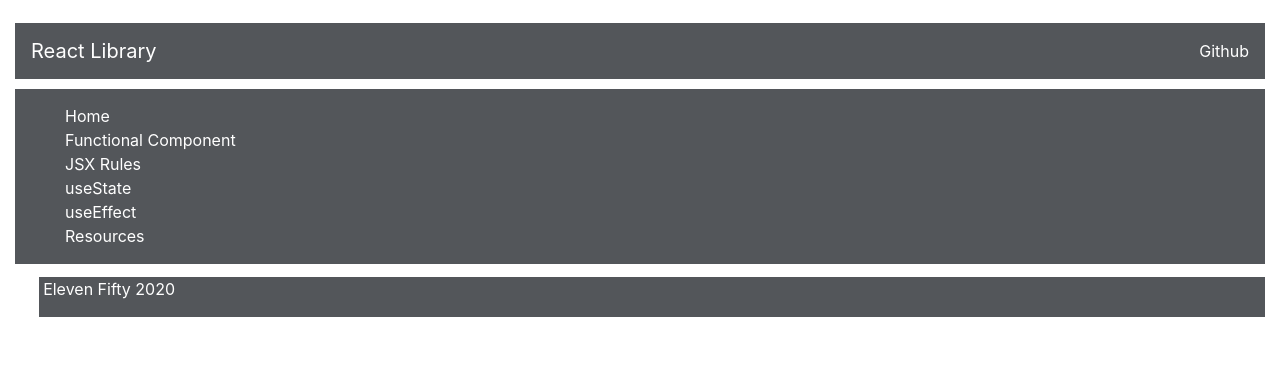
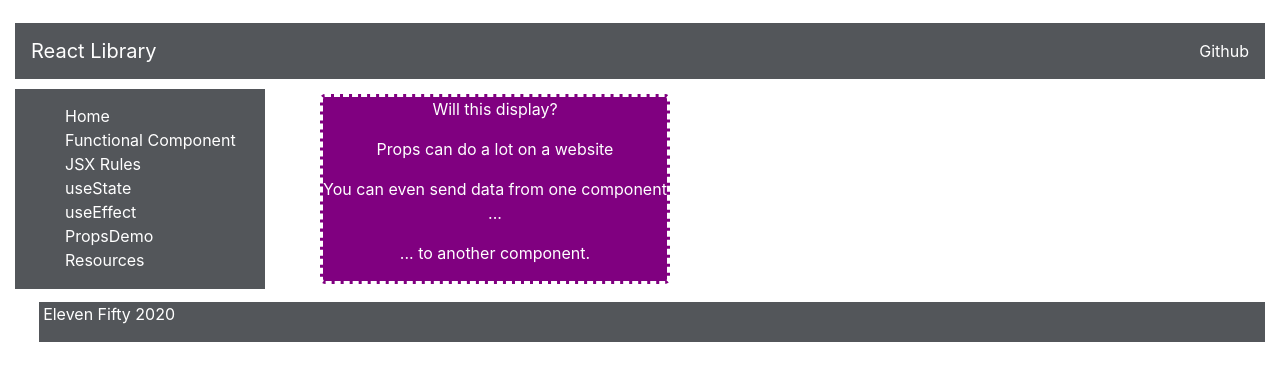
Before and after one commit to bubulldog20/javascriptNovember2020, a React (Create React App) app in the folder javascriptLibrary/5-react/react-fundamentals/: page /propsdemo in a window 1280 px wide. Shown: the top 380 px of the page. Built offline with nearby package versions, Linux system fonts and the light colour scheme.

Commit message:
added styles

```diff
--- a/javascriptLibrary/5-react/react-fundamentals/src/components/concepts/Effects.js
+++ b/javascriptLibrary/5-react/react-fundamentals/src/components/concepts/Effects.js
@@ -24,6 +24,7 @@ const SampleEffect = () => {
     const [timerRunning, setTimerRunning] = useState(false);
 
     useEffect(() => {
+        console.log('we initiated a state change');
         let timer;
         if (timerRunning) {
             timer = window.setTimeout(() => {
@@ -32,7 +33,11 @@ const SampleEffect = () => {
             }, 2000)
             }
             return () => {window.clearTimeout(timer); console.log('the timer was cleaned up', Date.now()/1000)}
-    })
+    });
+
+    useEffect(() => {
+        console.log('This should show up if I typed the code correctly.');
+    }, [])
 
     let buttonHandler = () => {
         if (!timerRunning){
--- /dev/null
+++ b/javascriptLibrary/5-react/react-fundamentals/src/components/concepts/PropsDemo.js
@@ -0,0 +1,50 @@
+import React, {useState} from 'react';
+import FunctionalComponentDemo from './FunctionalComponentDemo';
+
+const PropsDemo = () => {
+    const [color, setColor] = useState('white');
+    const [backgroundColor, setBackgroundColor] = useState('purple');
+    const [borderRadius, setBorderRadius] = useState('5px');
+    const [borderStyle, setBorderStyle] = useState('dashed');
+    const [display, setDisplay] = useState('inline-block');
+    const [width, setWidth] = useState('350px');
+    const [textAlign, setTextAlign] = useState('center');
+
+    let styles = {
+        color: color,
+        backgroundColor: backgroundColor,
+        borderRadius: borderRadius,
+        borderStyle: borderStyle,
+        display: display,
+        width: width,
+        textAlign: textAlign
+    };
+
+    return(
+        <div className="main">
+            <div className="mainDiv">
+                <div style={styles}>
+                <FunctionalComponent string="Will this display?"/>
+                <FunctionalComponent string="Props can do a lot on a website"/>
+                <FunctionalComponent string="You can even send data from one component ..."/>
+                <FunctionalComponent string="... to another component."/>
+                <FunctionalComponent />
+                </div>
+            </div>
+        </div>
+    );
+};
+
+export default PropsDemo;
+
+const FunctionalComponent = (props) => {
+
+
+
+
+    return (
+        <div>
+            <p>{props.string}</p>
+        </div>
+    );
+};
--- a/javascriptLibrary/5-react/react-fundamentals/src/components/site/Sidebar.js
+++ b/javascriptLibrary/5-react/react-fundamentals/src/components/site/Sidebar.js
@@ -10,6 +10,7 @@ import FunctionalComponentDemo from '../concepts/FunctionalComponentDemo'
 import JSXRules from '../concepts/JSXRules';
 import State from '../concepts/State';
 import Effects from '../concepts/Effects';
+import PropsDemo from '../concepts/PropsDemo';
 
 const Sidebar = () => {
     return (
@@ -21,6 +22,7 @@ const Sidebar = () => {
                     <li><Link to ="/jsxrules">JSX Rules</Link></li>
                     <li><Link to = "/state">useState</Link></li>
                     <li><Link to ="/effects">useEffect</Link></li>
+                    <li><Link to ="/propsdemo">PropsDemo</Link></li>
                     <li><Link to="/resources">Resources</Link></li>
                 </ul>
             </div>
@@ -33,6 +35,7 @@ const Sidebar = () => {
                     <Route exact path="/functionalcomponent"><FunctionalComponentDemo /></Route>
                     <Route exact path="/state"><State/></Route>
                     <Route exact path="/effects"><Effects/></Route>
+                    <Route exact path="/propsdemo"><PropsDemo/></Route>
                 </Switch>
             </div>
         </div>
```
